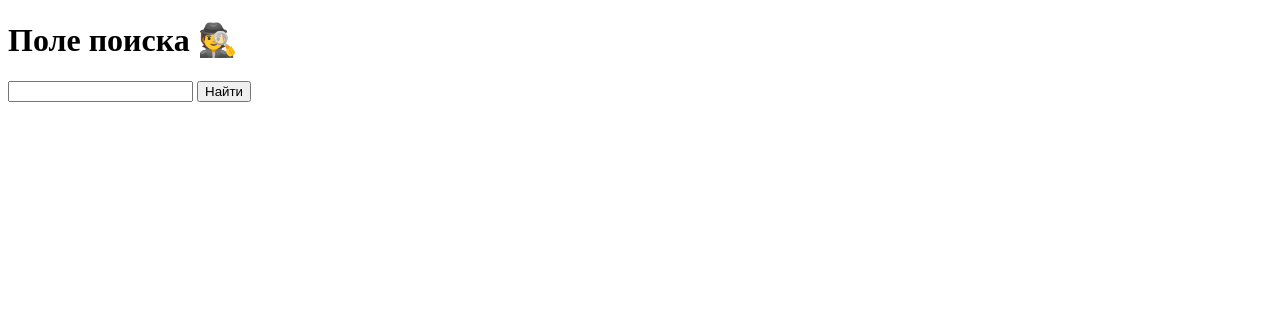
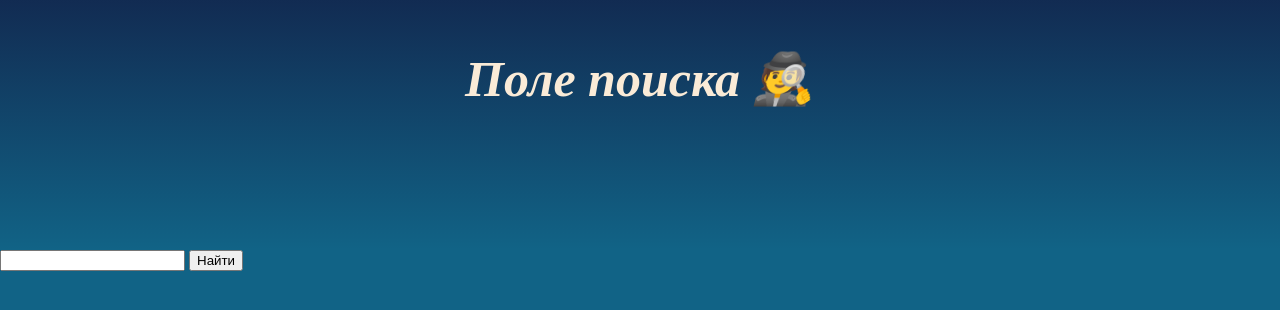
Before and after one commit to znaneuzak/search, a plain HTML site: page index.html in a window 1280 px wide. Drawn offline with Linux system fonts and the light colour scheme.

Commit message:
Add files via upload

```diff
--- a/index.html
+++ b/index.html
@@ -5,7 +5,7 @@
     <meta http-equiv="X-UA-Compatible" content="IE=edge">
     <meta name="viewport" content="width=device-width, initial-scale=1.0">
     <title>Поле поиска</title>
-    <link rel="stylesheet" href="./search.css">
+    <link rel="stylesheet" href="./style.css">
 </head>
 <body>
     <header>
```
